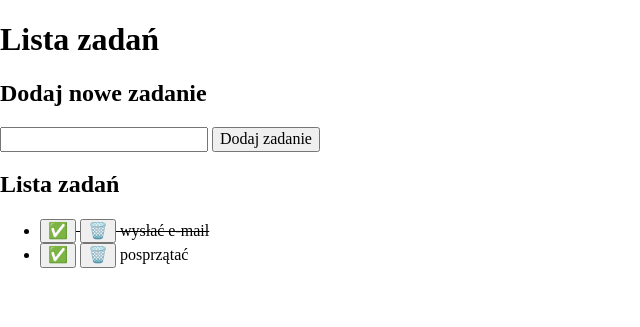
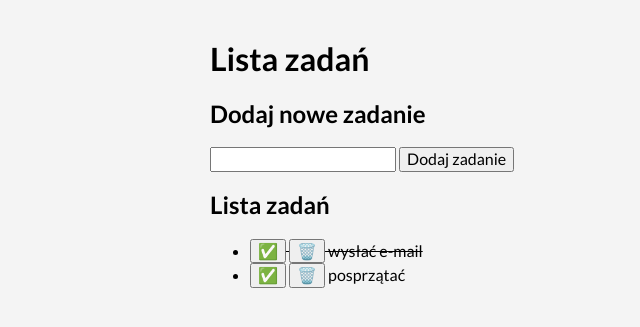
Before and after one commit to madlajne/todolist, a plain HTML site: page index.html in a window 1280 px wide. Shown: the whole page, without its empty margins (0-640 px from the left). Drawn offline with nearby package versions, Linux system fonts and the light colour scheme.

Commit message:
adding google fonts for head, container class styling

```diff
--- /dev/null
+++ b/css/container.css
@@ -0,0 +1,5 @@
+.container {
+    max-width: 900px;
+    padding: 20px;
+    margin: auto;
+}
--- a/css/style.css
+++ b/css/style.css
@@ -0,0 +1,14 @@
+html {
+    box-sizing: border-box;
+}
+
+*,
+::before,
+::after {
+    box-sizing: inherit;
+}
+
+body {
+    font-family: "Lato", sans-serif;
+    background-color: rgba(220, 220, 220, 0.301);
+}
--- a/index.html
+++ b/index.html
@@ -6,10 +6,15 @@
     <meta name="viewport" content="width=device-width, initial-scale=1.0">
     <title>LISTA ZADAŃ</title>
     <link href="css/style.css" rel="stylesheet">
+    <link href="css/container.css" rel="stylesheet">
     <script defer src="js/script.js"></script>
     <link rel="stylesheet" href="https://cdnjs.cloudflare.com/ajax/libs/normalize/8.0.1/normalize.min.css"
         integrity="sha512-NhSC1YmyruXifcj/KFRWoC561YpHpc5Jtzgvbuzx5VozKpWvQ+4nXhPdFgmx8xqexRcpAglTj9sIBWINXa8x5w=="
         crossorigin="anonymous" referrerpolicy="no-referrer" />
+    <link rel="preconnect" href="https://fonts.googleapis.com">
+    <link rel="preconnect" href="https://fonts.gstatic.com" crossorigin>
+    <link href="https://fonts.googleapis.com/css2?family=Lato:ital,wght@0,400;0,700;1,700&display=swap"
+        rel="stylesheet">
 
 </head>
 
```
Lines whose indentation alone changed are shown as unchanged.
